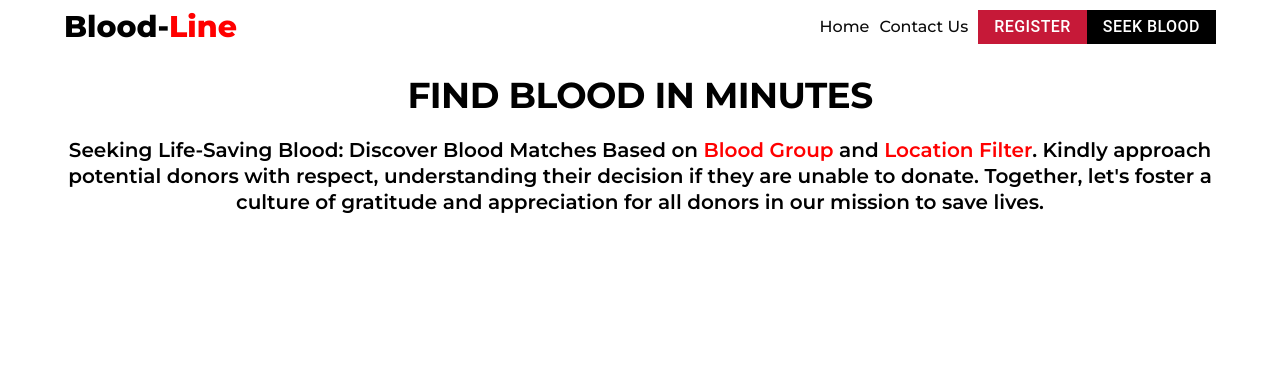
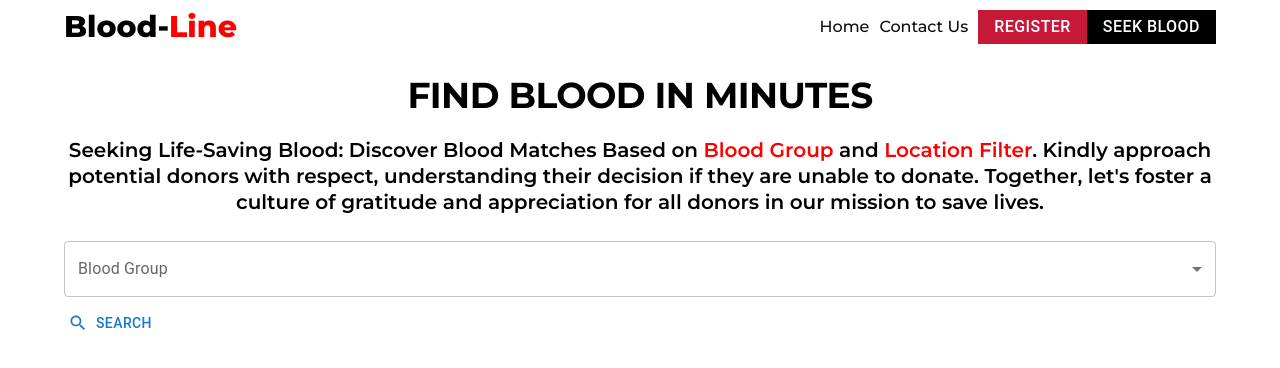
Before and after one commit to antusaha970/Blood_Line_Client, a React (Vite) app: page /find_blood in a window 1280 px wide. Shown: the top 368 px of the page. Built offline with nearby package versions, Linux system fonts and the light colour scheme.

Commit message:
added blood search select dropdown

```diff
--- a/src/components/Pages/FindBloodPage/FindBloodLanding/FindBloodLanding.jsx
+++ b/src/components/Pages/FindBloodPage/FindBloodLanding/FindBloodLanding.jsx
@@ -1,6 +1,17 @@
 import styled from "@emotion/styled";
-import { Box, Container, Typography } from "@mui/material";
+import {
+  Box,
+  Container,
+  FormControl,
+  InputLabel,
+  MenuItem,
+  Select,
+  Typography,
+  Button,
+} from "@mui/material";
 import "./FindBloodLanding.css";
+import { useForm, Controller } from "react-hook-form";
+import { Search } from "@mui/icons-material";
 
 const FindBloodTitle = styled(Typography)`
   font-family: "Montserrat";
@@ -25,6 +36,18 @@ const FindBloodSubTitle = styled(Typography)`
 `;
 
 const FindBloodLanding = () => {
+  const {
+    control,
+    handleSubmit,
+    formState: { errors },
+  } = useForm({
+    defaultValues: {
+      bloodGroup: "",
+    },
+  });
+  const onSubmit = (userData) => {
+    console.log(userData);
+  };
   return (
     <Box
       sx={{
@@ -45,7 +68,47 @@ const FindBloodLanding = () => {
             appreciation for all donors in our mission to save lives.
           </FindBloodSubTitle>
         </Box>
-        <Box></Box>
+        <Box component="form" onSubmit={handleSubmit(onSubmit)}>
+          <Controller
+            name="bloodGroup"
+            control={control}
+            rules={{ required: true }}
+            render={({ field }) => (
+              <FormControl fullWidth margin="normal">
+                <InputLabel id="bloodGroupLabel">Blood Group</InputLabel>
+                <Select
+                  {...field}
+                  labelId="bloodGroupLabel"
+                  id="bloodGroupInp"
+                  label="Blood Group"
+                >
+                  <MenuItem value="O+">O+</MenuItem>
+                  <MenuItem value="O-">O-</MenuItem>
+                  <MenuItem value="A+">A+</MenuItem>
+                  <MenuItem value="A-">A-</MenuItem>
+                  <MenuItem value="B+">B+</MenuItem>
+                  <MenuItem value="B-">B-</MenuItem>
+                  <MenuItem value="AB+">AB+</MenuItem>
+                  <MenuItem value="AB-">AB-</MenuItem>
+                </Select>
+              </FormControl>
+            )}
+          />
+          {errors.bloodGroup && (
+            <Typography
+              component="p"
+              variant="small"
+              sx={{
+                color: "red",
+              }}
+            >
+              Please select a blood group
+            </Typography>
+          )}
+          <Button type="submit" startIcon={<Search />}>
+            Search
+          </Button>
+        </Box>
       </Container>
     </Box>
   );
```
